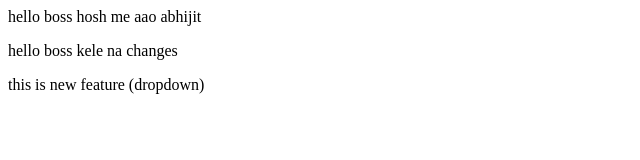
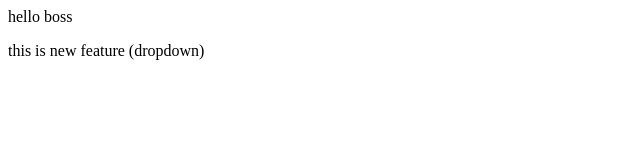
Before and after one commit to Mohitmore8434/newdirect1, a plain HTML site: page index.html in a window 1280 px wide. Shown: the whole page, without its empty margins (0-640 px from the left). Drawn offline with Linux system fonts and the light colour scheme.

Commit message:
change clear

```diff
--- a/index.html
+++ b/index.html
@@ -1,7 +1,2 @@
-<p>hello boss
-    hosh me aao abhijit
-</p>
-<p>hello boss
-    kele na changes
-</p>
+<p>hello boss</p>
 <p>this is new feature (dropdown)</p>
```
